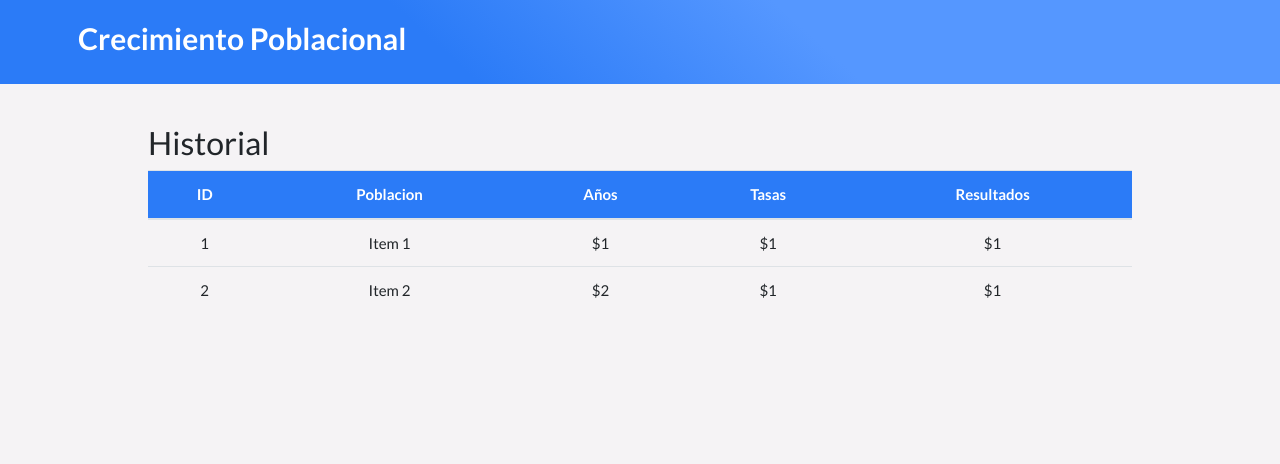
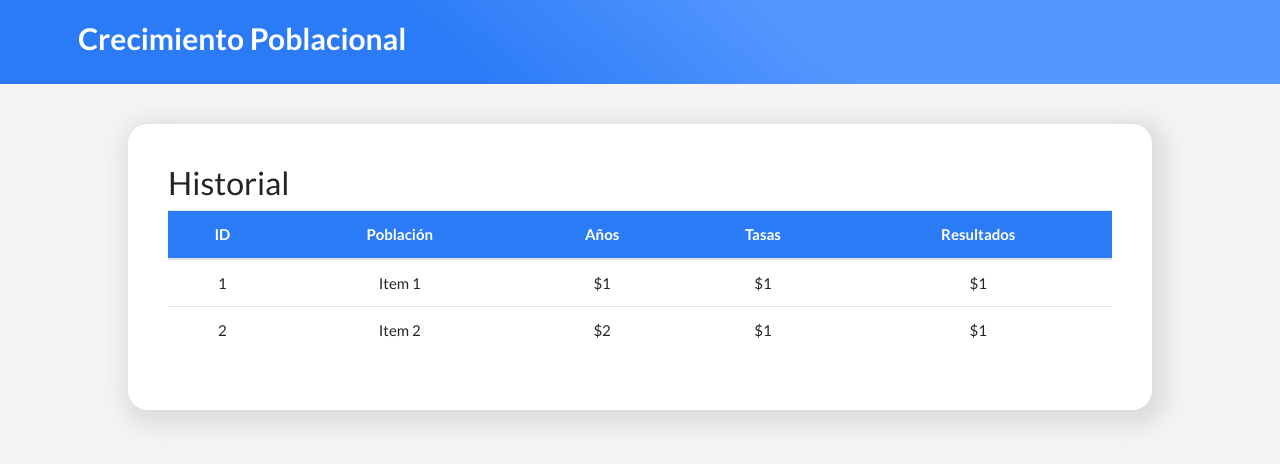
Before and after one commit to Misael1998/ts-ejercicio, a website: page public/history.html in a window 1280 px wide. Drawn offline with nearby package versions, Linux system fonts and the light colour scheme.

Commit message:
Cambios en la tabla de simulador

```diff
--- a/public/css/styles.css
+++ b/public/css/styles.css
@@ -55,8 +55,11 @@ header a:hover {
 
 .history-container {
   width: 80%;
-  padding: 40px 20px;
-  margin: 0 auto;
+  padding: 40px;
+  margin: 40px auto;
+  background-color: white;
+  box-shadow: var(--shadows);
+  border-radius: 20px;
 }
 
 .primary {
--- a/public/history.html
+++ b/public/history.html
@@ -33,7 +33,7 @@
         <thead class="primary">
           <tr>
             <th>ID</th>
-            <th>Poblacion</th>
+            <th>Población</th>
             <th>Años</th>
             <th>Tasas</th>
             <th>Resultados</th>
```
Also changed, not shown: design/simulador.png.
